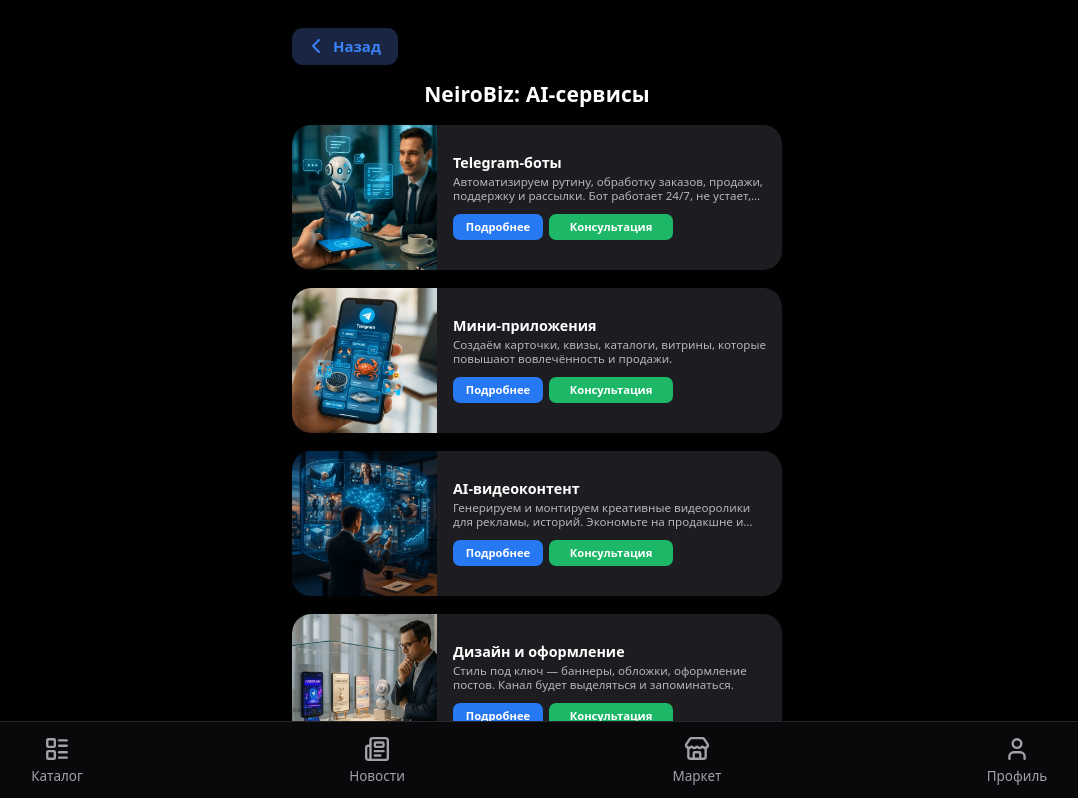
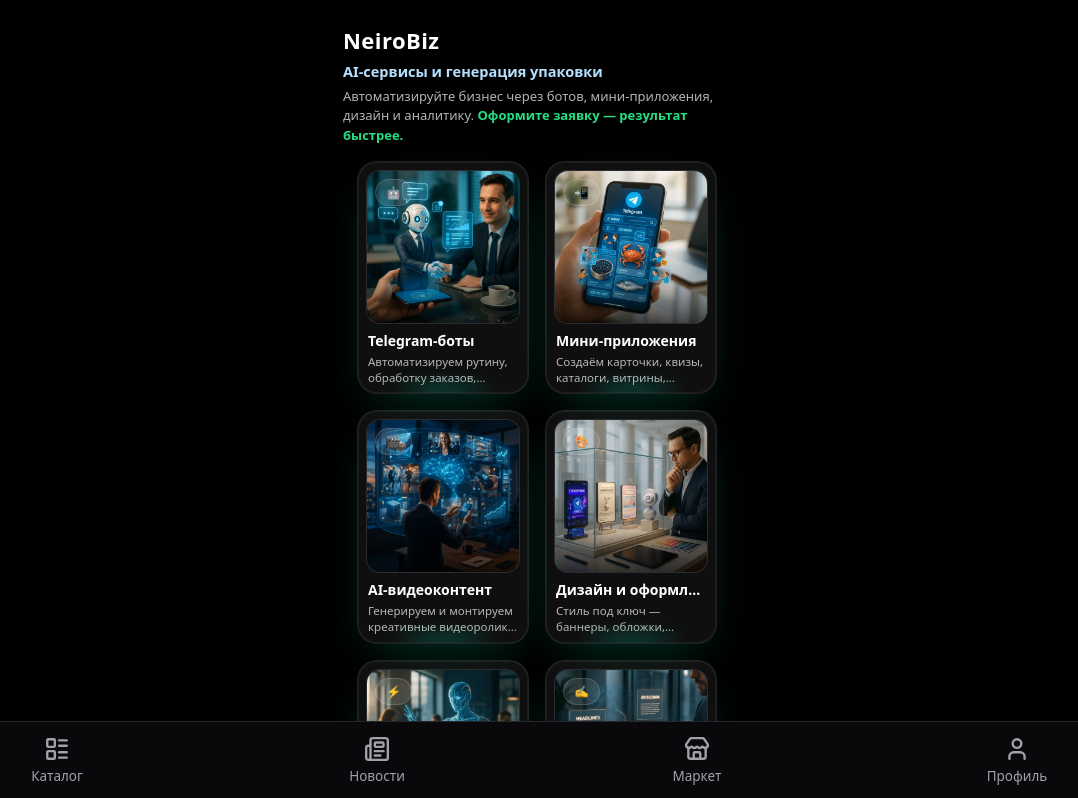
Before and after one commit to AlexSalavat/ikra-miniapp, a React (Create React App) app: page /neirobiz in a window 1280 px wide. Shown: the top 798 px of the page, without its empty margins (103-1181 px from the left). Built offline with nearby package versions, Linux system fonts and the light colour scheme.

Commit message:
Обновление стиля м

```diff
--- a/src/components/NeirobizScreen.js
+++ b/src/components/NeirobizScreen.js
@@ -1,281 +1,103 @@
-import React, { useState } from 'react';
+// src/components/NeirobizScreen.js
+import React, { useMemo } from "react";
 import { useNavigate } from "react-router-dom";
-import neirobizServices from '../data/neirobizServices';
-import services from '../data/neirobiz';
+import services from "../data/neirobiz";
+import neirobizServices from "../data/neirobizServices";
 
-const CARD_HEIGHT = 145;
-const CARD_RADIUS = 19;
-const TG_LINK = "https://t.me/NeuroBiz_GPT"; // <-- подставь свой username
+// Компактные квадратные карточки в стиле Glass Dock
+const CARD = 172;
+const RADIUS = 20;
 
-const NeirobizScreen = () => {
-  const [modalService, setModalService] = useState(null);
+function mergeServices() {
+  // Склеиваем описания/иконки из services (текстовые данные)
+  // к карточкам из neirobizServices (с картинками)
+  const map = Object.fromEntries(services.map((s) => [s.id, s]));
+  return neirobizServices.map((card) => ({
+    ...card,
+    icon: map[card.id]?.icon || "✨",
+    short: map[card.id]?.short || card.description || "",
+  }));
+}
+
+export default function NeirobizScreen() {
   const navigate = useNavigate();
-
-  // Найти полную инфу по id
-  const getFullService = (id) => services.find(
-    s => s.id.includes(id) || id.includes(s.id)
-  );
+  const items = useMemo(mergeServices, []);
 
   return (
-    <div className="bg-black min-h-screen py-7 px-1 flex flex-col items-center">
-      {/* Кнопка назад */}
-      <div style={{ width: '100%', maxWidth: 490, marginBottom: 14 }}>
-        <button
-          onClick={() => navigate(-1)}
+    <div className="bg-black min-h-screen pb-20 pt-6 flex flex-col items-center">
+      {/* Заголовок экрана */}
+      <div className="w-full max-w-[420px] px-4">
+        <h1 className="text-white font-extrabold text-[22px] tracking-[.02em]">NeiroBiz</h1>
+        <div className="text-[#b5e0fe] text-[14.5px] mt-1 font-semibold">
+          AI‑сервисы и генерация упаковки
+        </div>
+        <div className="text-white/70 text-[13px] mt-1">
+          Автоматизируйте бизнес через ботов, мини‑приложения, дизайн и аналитику.{" "}
+          <span className="text-[#23df81] font-semibold">Оформите заявку — результат быстрее.</span>
+        </div>
+      </div>
+
+      {/* Сетка карточек */}
+      <div
+        className="mt-4 grid justify-center gap-4"
         style={{
-            display: 'inline-flex',
-            alignItems: 'center',
-            gap: 7,
-            background: '#192542',
-            color: '#3B82F6',
-            fontWeight: 600,
-            fontSize: 15,
-            padding: '7px 17px 7px 14px',
-            borderRadius: 11,
-            border: 'none',
-            cursor: 'pointer',
-            boxShadow: '0 1px 4px #24305a11',
-            transition: 'background .15s',
+          gridTemplateColumns: `repeat(2, min(${CARD}px, 44vw))`,
         }}
       >
-          <svg width="20" height="20" fill="none">
-            <path d="M13 4l-6 6 6 6" stroke="currentColor" strokeWidth="2" strokeLinecap="round" strokeLinejoin="round"/>
-          </svg>
-          Назад
-        </button>
-      </div>
-      <h1 style={{
-        color: '#fff',
-        fontWeight: 700,
-        fontSize: 21,
-        marginBottom: 15,
-        letterSpacing: 0.13
-      }}>
-        NeiroBiz: AI-сервисы
-      </h1>
-      <div style={{
-        width: '100%',
-        maxWidth: 490,
-        display: 'flex',
-        flexDirection: 'column',
-        gap: 18
-      }}>
-        {neirobizServices.map((svc, idx) => {
-          const full = getFullService(svc.id) || {};
-          return (
-            <div
-              key={idx}
+        {items.map((svc) => (
+          <button
+            key={svc.id}
+            onClick={() => navigate(`/neirobiz/service/${svc.id}`)}
+            className="card-glow glass-card group relative text-left"
             style={{
-                display: 'flex',
-                alignItems: 'center',
-                background: '#1d1c21',
-                borderRadius: CARD_RADIUS,
-                boxShadow: '0 2px 10px #16141a44',
-                minHeight: CARD_HEIGHT,
-                overflow: 'hidden',
-                padding: 0,
-                position: 'relative',
+              width: CARD,
+              maxWidth: "44vw",
+              borderRadius: RADIUS,
+              padding: 8,
             }}
           >
-              {/* Фото */}
-              <div style={{
-                flex: '0 0 auto',
-                width: CARD_HEIGHT,
-                height: CARD_HEIGHT,
-                display: 'flex',
-                alignItems: 'center',
-                justifyContent: 'center',
-                overflow: 'hidden',
-                borderTopLeftRadius: CARD_RADIUS,
-                borderBottomLeftRadius: CARD_RADIUS,
-                background: '#19191d'
-              }}>
+            {/* Верхний квадрат с изображением */}
+            <div
+              className="relative w-full aspect-square overflow-hidden border border-white/10"
+              style={{
+                borderRadius: RADIUS - 6,
+                background: "#11141a",
+              }}
+            >
               <img
                 src={svc.image}
                 alt={svc.title}
-                  style={{
-                    width: '100%',
-                    height: '100%',
-                    objectFit: 'cover',
-                    display: 'block'
-                  }}
-                  onError={e => { e.target.src = '/images/no-image.webp'; }}
+                className="w-full h-full object-cover transition-transform duration-300 group-hover:scale-[1.03]"
+                onError={(e) => (e.currentTarget.src = "/images/no-image.webp")}
               />
+
+              {/* Затемнение снизу + иконка‑«пилюля» */}
+              <div className="absolute inset-x-0 bottom-0 h-20 bg-gradient-to-t from-black/70 via-black/20 to-transparent" />
+              <div className="absolute top-2 left-2">
+                <span className="px-2.5 py-1 rounded-full text-[12px] font-bold text-white border border-white/15 bg-white/10 backdrop-blur-sm">
+                  {svc.icon}
+                </span>
               </div>
-              {/* Контент */}
-              <div style={{
-                flex: 1,
-                minWidth: 0,
-                padding: '17px 14px 17px 16px',
-                display: 'flex',
-                flexDirection: 'column',
-                justifyContent: 'center',
-                height: '100%',
-              }}>
-                <div style={{
-                  fontWeight: 700,
-                  color: '#fff',
-                  fontSize: 14.3,
-                  marginBottom: 4,
-                  lineHeight: '1.15',
-                  whiteSpace: 'nowrap',
-                  overflow: 'hidden',
-                  textOverflow: 'ellipsis',
-                  maxWidth: 230,
-                }}>
+            </div>
+
+            {/* Текст под фото */}
+            <div className="mt-2 px-0.5">
+              <div className="text-white font-bold text-[14px] leading-tight truncate" title={svc.title}>
                 {svc.title}
               </div>
-                <div style={{
-                  color: '#b5b5b5',
-                  fontWeight: 400,
-                  fontSize: 11.6,
-                  lineHeight: '1.19',
-                  marginBottom: 8,
-                  overflow: 'hidden',
-                  textOverflow: 'ellipsis',
-                  maxHeight: 34,
-                  display: '-webkit-box',
-                  WebkitLineClamp: 2,
-                  WebkitBoxOrient: 'vertical'
-                }}>
-                  {full.short || svc.description}
+              <div className="text-white/70 text-[11.5px] leading-snug mt-1 line-clamp-2">
+                {svc.short}
               </div>
-                <div style={{
-                  display: 'flex',
-                  gap: 6,
-                  marginTop: 3
-                }}>
-                  <button
-                    style={{
-                      background: '#2678f3',
-                      color: '#fff',
-                      fontWeight: 700,
-                      fontSize: 11.2,
-                      borderRadius: 7,
-                      border: 'none',
-                      padding: '5px 0',
-                      width: 90,
-                      cursor: 'pointer'
-                    }}
-                    onClick={() => setModalService(full)}
-                  >
-                    Подробнее
+            </div>
+
+            {/* Лёгкий ховер-контур */}
+            <div
+              className="pointer-events-none absolute inset-0 rounded-[20px] transition-opacity duration-200 opacity-0 group-hover:opacity-100"
+              style={{ boxShadow: "0 0 0 1px rgba(255,255,255,.08) inset" }}
+            />
           </button>
-                  <a
-                    href={TG_LINK}
-                    target="_blank"
-                    rel="noopener noreferrer"
-                    style={{
-                      background: '#1db768',
-                      color: '#fff',
-                      fontWeight: 700,
-                      fontSize: 11.2,
-                      borderRadius: 7,
-                      border: 'none',
-                      padding: '5px 0',
-                      width: 124,
-                      textAlign: 'center',
-                      textDecoration: 'none',
-                      cursor: 'pointer'
-                    }}
-                  >
-                    Консультация
-                  </a>
-                </div>
+        ))}
       </div>
     </div>
   );
-        })}
-      </div>
-
-      {/* Модальное окно подробнее */}
-      {modalService && (
-        <div
-          onClick={() => setModalService(null)}
-          style={{
-            position: 'fixed',
-            inset: 0,
-            zIndex: 99,
-            background: 'rgba(0,0,0,0.83)',
-            display: 'flex',
-            alignItems: 'center',
-            justifyContent: 'center'
-          }}
-        >
-          <div
-            onClick={e => e.stopPropagation()}
-            style={{
-              background: '#16161a',
-              borderRadius: 18,
-              boxShadow: '0 8px 30px #000b',
-              padding: '25px 18px 18px 18px',
-              maxWidth: 390,
-              width: '96%',
-              color: '#fff',
-              textAlign: 'left',
-              position: 'relative'
-            }}
-          >
-            <button
-              onClick={() => setModalService(null)}
-              style={{
-                position: 'absolute',
-                top: 11,
-                right: 17,
-                color: '#aaa',
-                background: 'none',
-                border: 'none',
-                fontSize: 28,
-                cursor: 'pointer'
-              }}
-            >×</button>
-            <div style={{ display: 'flex', alignItems: 'center', marginBottom: 13 }}>
-              <span style={{
-                fontSize: 26,
-                marginRight: 11,
-                flexShrink: 0
-              }}>{modalService.icon}</span>
-              <div style={{ fontWeight: 700, fontSize: 17.3, lineHeight: '1.1' }}>
-                {modalService.title}
-              </div>
-            </div>
-            <div style={{ color: '#bbb', fontSize: 13.6, marginBottom: 8 }}>
-              {modalService.full ? modalService.full : "Описание скоро появится!"}
-            </div>
-            {modalService.checklist && modalService.checklist.length > 0 && (
-              <ul style={{ color: '#32e0aa', fontSize: 12.9, marginBottom: 12, paddingLeft: 18 }}>
-                {modalService.checklist.map((item, i) => (
-                  <li key={i} style={{ marginBottom: 2 }}>{item}</li>
-                ))}
-              </ul>
-            )}
-            <a
-              href={TG_LINK}
-              target="_blank"
-              rel="noopener noreferrer"
-              style={{
-                background: '#1db768',
-                color: '#fff',
-                fontWeight: 700,
-                fontSize: 13,
-                borderRadius: 9,
-                border: 'none',
-                padding: '9px 0',
-                width: '100%',
-                marginTop: 2,
-                display: 'block',
-                textAlign: 'center',
-                textDecoration: 'none',
-                cursor: 'pointer'
-              }}
-            >
-              Получить консультацию
-            </a>
-          </div>
-        </div>
-      )}
-    </div>
-  );
-};
-
-export default NeirobizScreen;
+}
```
Lines whose indentation alone changed are shown as unchanged.
